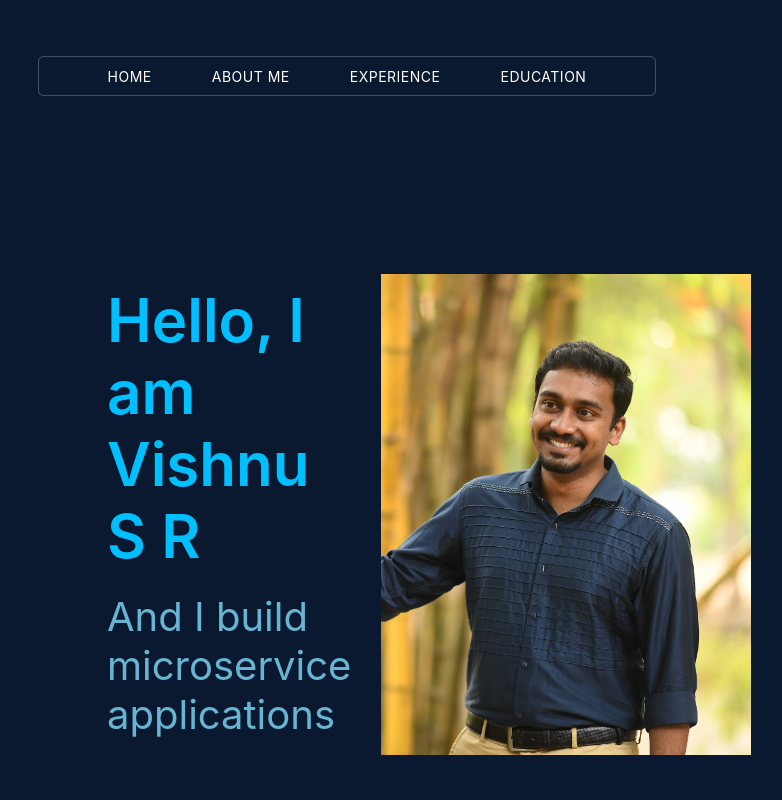
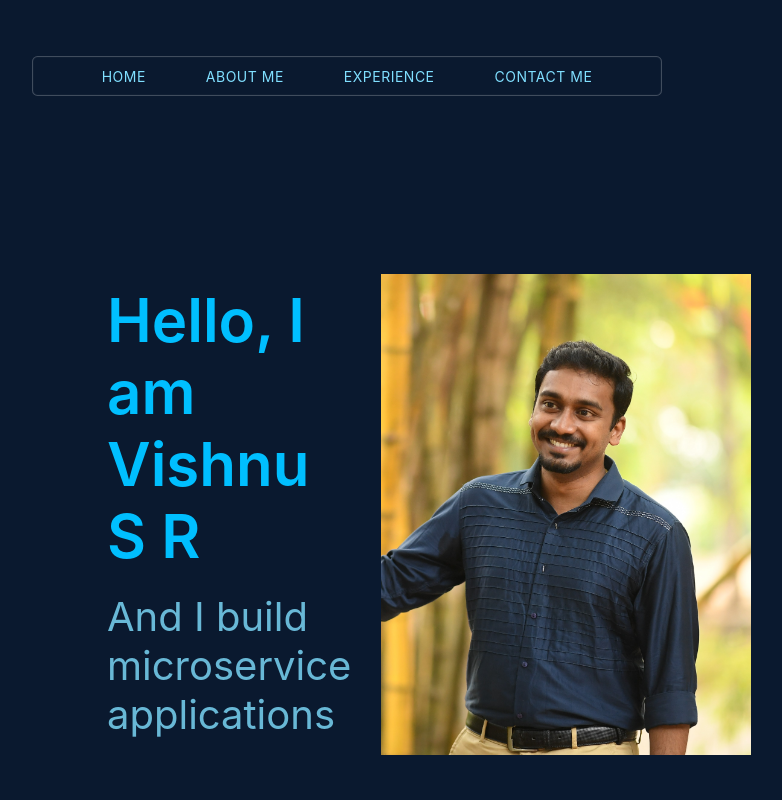
Before and after one commit to vishnusr90/vishnusr90.github.io, a React (Create React App) app: page / in a window 1280 px wide. Shown: the top 800 px of the page, without its empty margins (293-1075 px from the left). Built offline with nearby package versions, Linux system fonts and the light colour scheme.

Commit message:
Integrate contact me section to app

```diff
--- a/src/App.js
+++ b/src/App.js
@@ -1,6 +1,7 @@
 import './App.css';
 import Header from './components/Header/Header';
 import AboutMe from "./components/AboutMe/AboutMe";
+import ContactMe from "./components/ContactMe/ContactMe";
 import Experience from "./components/Experience/Experience";
 import ShortIntro from "./components/Short-Intro/ShortIntro";
 
@@ -11,6 +12,7 @@ function App() {
       <ShortIntro />
       <AboutMe />
       <Experience />
+      <ContactMe />
     </div>
   );
 }
--- a/src/components/Navigation/Navigation.css
+++ b/src/components/Navigation/Navigation.css
@@ -27,7 +27,7 @@ nav {
                 text-decoration: none;
                 text-transform: uppercase;
                 font-size: 14px;
-                color: white;
+                color: #80dfff;
                 letter-spacing: 0.5px;
                 height: 10px;
                 padding-left: 30px;
--- a/src/components/Navigation/Navigation.js
+++ b/src/components/Navigation/Navigation.js
@@ -7,7 +7,7 @@ function Navigation() {
         const map = {
             'about-me': 'about-me-summary',
             'experience': 'experience-summary',
-            'education': 'education-summary',
+            'contact-me': 'contact-me-summary',
         };
         document.getElementById(map[id]).scrollIntoView({ behavior: 'smooth', block: "start" });
     }
@@ -19,7 +19,7 @@ function Navigation() {
                   <a>Home</a>
                   <a id="about-me" onClick={goToSummarySection}>About Me</a>
                   <a id="experience" onClick={goToSummarySection}>Experience</a>
-                  <a id="education" onClick={goToSummarySection}>Education</a>
+                  <a id="contact-me" onClick={goToSummarySection}>Contact Me</a>
               </li>
           </ul>
       </nav>
```
